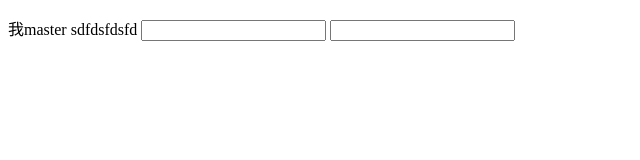
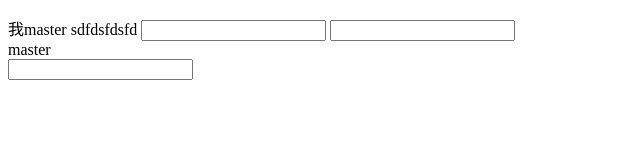
Before and after one commit to 1455287434/1455287434, a website: page index.html in a window 1280 px wide. Shown: the whole page, without its empty margins (0-640 px from the left). Drawn offline with Linux system fonts and the light colour scheme.

Commit message:
dsfdsfsdfsdfd

```diff
--- a/index.html
+++ b/index.html
@@ -14,5 +14,7 @@
 </span>
 <input type="text">
 <input type="text">
+<div>master</div>
+<input type="text">
 </body>
 </html>
```
